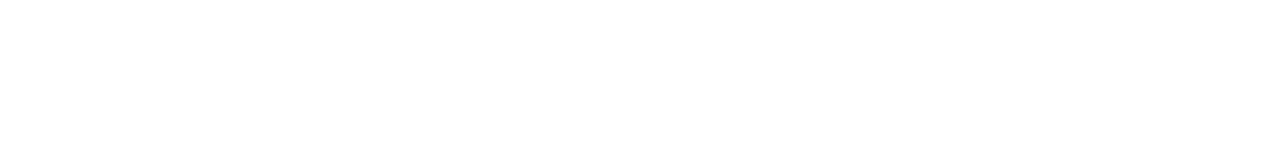
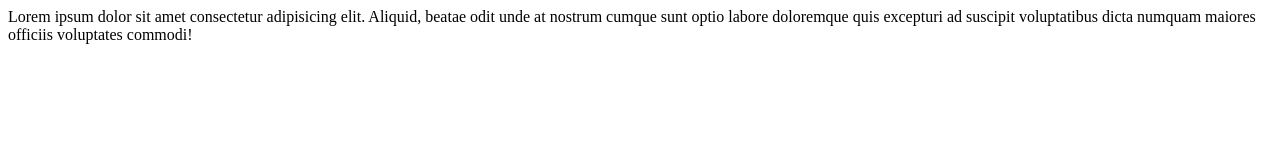
Before and after one commit to vishandkavinda/git, a plain HTML site: page index.html in a window 1280 px wide. Drawn offline with Linux system fonts and the light colour scheme.

Commit message:
paragraph was added

```diff
--- a/index.html
+++ b/index.html
@@ -3,9 +3,11 @@
     <meta charset="UTF-8">
     <meta http-equiv="X-UA-Compatible" content="IE=edge">
     <meta name="viewport" content="width=device-width, initial-scale=1.0">
-    <title>Document</title>
+    <title>git</title>
 </head>
 <body>
 
+    <p>Lorem ipsum dolor sit amet consectetur adipisicing elit. Aliquid, beatae odit unde at nostrum cumque sunt optio labore doloremque quis excepturi ad suscipit voluptatibus dicta numquam maiores officiis voluptates commodi!</p>
+
 </body>
 </html>
```
